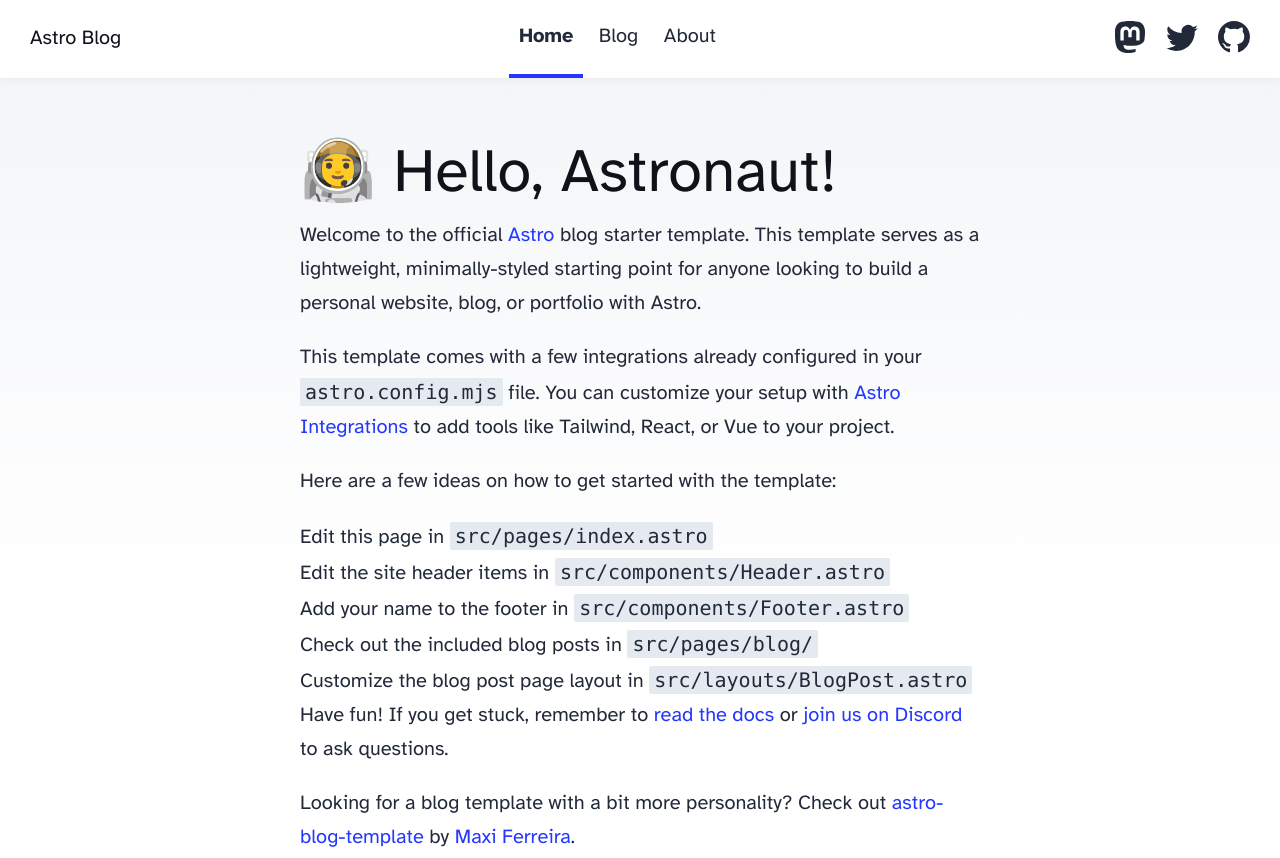
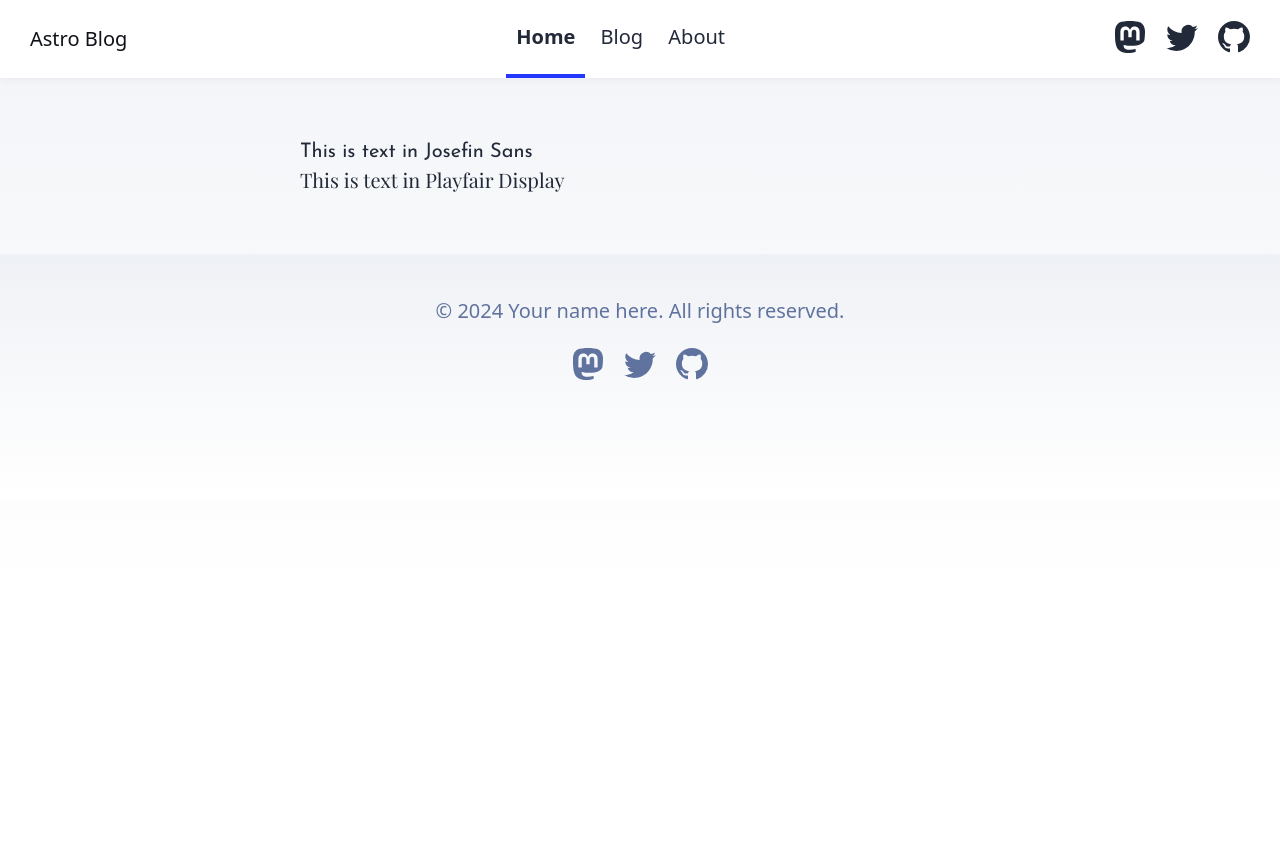
Before and after one commit to lem0n4id/beautifulyou-website, an Astro site: page / in a window 1280 px wide. Shown: the top 858 px of the page. After the commit the page ends 800 px from the top, so only its background shows below. Built offline with nearby package versions, Linux system fonts and the light colour scheme; Astro itself is replaced by a stand-in of ours.

Commit message:
feat: add fonts (#1)
* feat: install fonts

* feat: import fonts

* feat: check the fonts

* fix: font config

* add fonts using google fonts

* fix: font?

* fix: font?

* fix: font?

* fix: font?

* fix: uncomment css

* fix

* fix: remove important tag

* fix: uninstall fontsource packages

```diff
--- a/src/pages/index.astro
+++ b/src/pages/index.astro
@@ -13,37 +13,8 @@ import { SITE_TITLE, SITE_DESCRIPTION } from '../consts';
 	<body>
 		<Header title={SITE_TITLE} />
 		<main>
-			<h1>🧑‍🚀 Hello, Astronaut!</h1>
-			<p>
-				Welcome to the official <a href="https://astro.build/">Astro</a> blog starter template. This
-				template serves as a lightweight, minimally-styled starting point for anyone looking to build
-				a personal website, blog, or portfolio with Astro.
-			</p>
-			<p>
-				This template comes with a few integrations already configured in your
-				<code>astro.config.mjs</code> file. You can customize your setup with
-				<a href="https://astro.build/integrations">Astro Integrations</a> to add tools like Tailwind,
-				React, or Vue to your project.
-			</p>
-			<p>Here are a few ideas on how to get started with the template:</p>
-			<ul>
-				<li>Edit this page in <code>src/pages/index.astro</code></li>
-				<li>Edit the site header items in <code>src/components/Header.astro</code></li>
-				<li>Add your name to the footer in <code>src/components/Footer.astro</code></li>
-				<li>Check out the included blog posts in <code>src/pages/blog/</code></li>
-				<li>Customize the blog post page layout in <code>src/layouts/BlogPost.astro</code></li>
-			</ul>
-			<p>
-				Have fun! If you get stuck, remember to <a href="https://docs.astro.build/"
-					>read the docs
-				</a> or <a href="https://astro.build/chat">join us on Discord</a> to ask questions.
-			</p>
-			<p>
-				Looking for a blog template with a bit more personality? Check out <a
-					href="https://github.com/Charca/astro-blog-template"
-					>astro-blog-template
-				</a> by <a href="https://twitter.com/Charca">Maxi Ferreira</a>.
-			</p>
+			<div class="text-xl font-josefin">This is text in Josefin Sans</div>
+			<div class="text-xl font-playfair">This is text in Playfair Display</div>
 		</main>
 		<Footer />
 	</body>
--- a/src/styles/global.css
+++ b/src/styles/global.css
@@ -1,6 +1,9 @@
+@import url('https://fonts.googleapis.com/css2?family=Josefin+Sans&family=Playfair+Display&display=swap');
+
 @tailwind base;
 @tailwind components;
 @tailwind utilities;
+
 /*
   The CSS in this style tag is based off of Bear Blog's default CSS.
   https://github.com/HermanMartinus/bearblog/blob/297026a877bc2ab2b3bdfbd6b9f7961c350917dd/templates/styles/blog/default.css
@@ -18,22 +21,8 @@
 	--box-shadow: 0 2px 6px rgba(var(--gray), 25%), 0 8px 24px rgba(var(--gray), 33%),
 		0 16px 32px rgba(var(--gray), 33%);
 }
-@font-face {
-	font-family: 'Atkinson';
-	src: url('/fonts/atkinson-regular.woff') format('woff');
-	font-weight: 400;
-	font-style: normal;
-	font-display: swap;
-}
-@font-face {
-	font-family: 'Atkinson';
-	src: url('/fonts/atkinson-bold.woff') format('woff');
-	font-weight: 700;
-	font-style: normal;
-	font-display: swap;
-}
 body {
-	font-family: 'Atkinson', sans-serif;
+	font-family: @apply font-josefin;
 	margin: 0;
 	padding: 0;
 	text-align: left;
@@ -137,21 +126,3 @@ hr {
 		padding: 1em;
 	}
 }
-
-.sr-only {
-	border: 0;
-	padding: 0;
-	margin: 0;
-	position: absolute !important;
-	height: 1px;
-	width: 1px;
-	overflow: hidden;
-	/* IE6, IE7 - a 0 height clip, off to the bottom right of the visible 1px box */
-	clip: rect(1px 1px 1px 1px);
-	/* maybe deprecated but we need to support legacy browsers */
-	clip: rect(1px, 1px, 1px, 1px);
-	/* modern browsers, clip-path works inwards from each corner */
-	clip-path: inset(50%);
-	/* added line to stop words getting smushed together (as they go onto seperate lines and some screen readers do not understand line feeds as a space */
-	white-space: nowrap;
-}
--- a/tailwind.config.mjs
+++ b/tailwind.config.mjs
@@ -3,12 +3,15 @@ export default {
 	content: ['./src/**/*.{astro,html,js,jsx,md,mdx,svelte,ts,tsx,vue}'],
 	theme: {
 		extend: {
+			fontFamily: {
+				josefin: ["Josefin Sans", "sans-serif"],
+				playfair: ["Playfair Display", "sans-serif"],
+			},
 			colors:{
 				primary:"#FDE7E6",
 				secondary:"#FCC6C5",
 				gradient:"#FDE7E6",
 			},
-
 		},
 	},
 	plugins: [],
```
